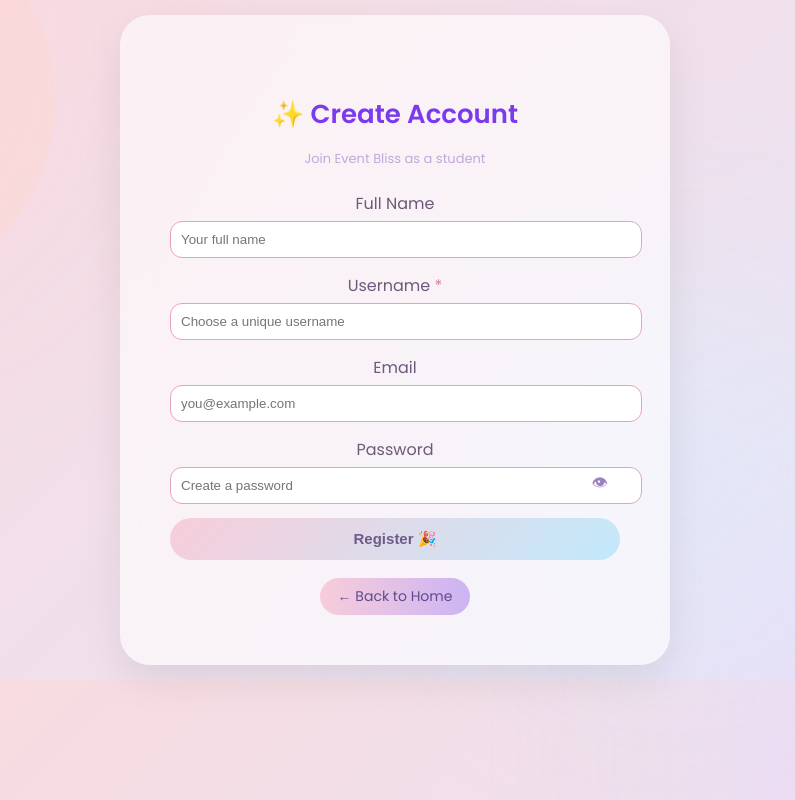
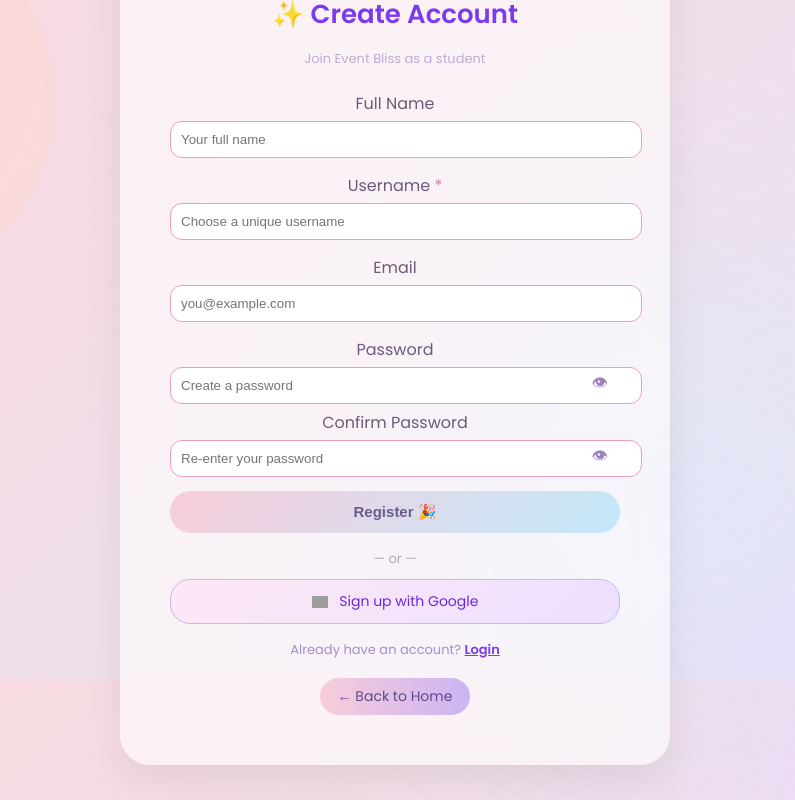
Before and after one commit to Rushithaborra/event_bliss, a Flask app: page /register in a window 1280 px wide. Shown: the whole page, without its empty margins (245-1040 px from the left). Run offline with Flask 3, Linux system fonts and the light colour scheme; grey boxes are pictures that could not be loaded.

Commit message:
Added new user registeration

```diff
--- a/app.py
+++ b/app.py
@@ -395,13 +395,17 @@
 @app.route("/register", methods=["GET", "POST"])
 def register():
     if request.method == "POST":
-        name     = request.form["name"]
-        username = request.form["username"].strip()
-        email    = request.form["email"]
-        password = request.form["password"]
+        name             = request.form["name"]
+        username         = request.form["username"].strip()
+        email            = request.form["email"]
+        password         = request.form["password"]
+        confirm_password = request.form.get("confirm_password", "")
 
         if not name or not username or not email or not password:
             abort(400)
+
+        if password != confirm_password:
+            return render_template("register.html", error="Passwords do not match.")
 
         pw_error = validate_password(password)
         if pw_error:
--- a/templates/errors/400.html
+++ b/templates/errors/400.html
@@ -2,7 +2,8 @@
 <html>
 <head>
     <title>400 - Bad Request</title>
-    <link rel="stylesheet" href="/static/error.css">
+    <meta name="viewport" content="width=device-width, initial-scale=1">
+<link rel="stylesheet" href="/static/error.css">
 </head>
 
 <body>
--- a/templates/errors/401.html
+++ b/templates/errors/401.html
@@ -2,6 +2,7 @@
 <html>
 <head>
 <title>401 - Unauthorized</title>
+<meta name="viewport" content="width=device-width, initial-scale=1">
 <link rel="stylesheet" href="/static/error.css">
 </head>
 
--- a/templates/errors/403.html
+++ b/templates/errors/403.html
@@ -2,6 +2,7 @@
 <html>
 <head>
 <title>403 - Forbidden</title>
+<meta name="viewport" content="width=device-width, initial-scale=1">
 <link rel="stylesheet" href="/static/error.css">
 </head>
 
--- a/templates/errors/404.html
+++ b/templates/errors/404.html
@@ -2,6 +2,7 @@
 <html>
 <head>
 <title>404 - Page Not Found</title>
+<meta name="viewport" content="width=device-width, initial-scale=1">
 <link rel="stylesheet" href="/static/error.css">
 </head>
 
--- a/templates/errors/409.html
+++ b/templates/errors/409.html
@@ -2,6 +2,7 @@
 <html>
 <head>
 <title>409 - Conflict</title>
+<meta name="viewport" content="width=device-width, initial-scale=1">
 <link rel="stylesheet" href="/static/error.css">
 </head>
 
--- a/templates/errors/500.html
+++ b/templates/errors/500.html
@@ -2,6 +2,7 @@
 <html>
 <head>
 <title>500 - Server Error</title>
+<meta name="viewport" content="width=device-width, initial-scale=1">
 <link rel="stylesheet" href="/static/error.css">
 </head>
 
--- a/templates/register.html
+++ b/templates/register.html
@@ -37,11 +37,12 @@
             <input type="text" name="username" placeholder="Choose a unique username" required autocomplete="off">
 
             <label>Email</label>
-            <input type="email" name="email" placeholder="you@example.com" required autocomplete="off">
+            <input type="email" id="email-reg" name="email" placeholder="you@example.com" required autocomplete="off" oninput="checkEmail()">
+            <div id="email-feedback" style="font-size:11.5px; margin:-8px 0 14px 2px; display:none;"></div>
 
             <label>Password</label>
             <div style="position:relative; margin-bottom:6px;">
-                <input type="password" id="pw-reg" name="password" placeholder="Create a password" required autocomplete="new-password" style="padding-right:42px; margin-bottom:0; width:calc(100% - 32px);" oninput="checkRules('pw-reg','rules-reg')">
+                <input type="password" id="pw-reg" name="password" placeholder="Create a password" required autocomplete="new-password" style="padding-right:42px; margin-bottom:0; width:calc(100% - 32px);" oninput="checkRules('pw-reg','rules-reg'); checkMatch();">
                 <button type="button" onclick="togglePw('pw-reg',this)" tabindex="-1" style="position:absolute;right:12px;top:50%;transform:translateY(-50%);background:none;border:none;cursor:pointer;color:#9d82c0;font-size:16px;line-height:1;padding:0;">👁</button>
             </div>
             <div id="rules-reg" style="font-size:11.5px; margin:0 0 14px 2px; line-height:2; display:none;">
@@ -52,8 +53,36 @@
                 <span data-rule="spec"  style="color:#bbb;">✗ Special (!@#…)</span>
             </div>
 
+            <label>Confirm Password</label>
+            <div style="position:relative; margin-bottom:6px;">
+                <input type="password" id="pw-reg-confirm" name="confirm_password" placeholder="Re-enter your password" required autocomplete="new-password" style="padding-right:42px; margin-bottom:0; width:calc(100% - 32px);" oninput="checkMatch()">
+                <button type="button" onclick="togglePw('pw-reg-confirm',this)" tabindex="-1" style="position:absolute;right:12px;top:50%;transform:translateY(-50%);background:none;border:none;cursor:pointer;color:#9d82c0;font-size:16px;line-height:1;padding:0;">👁</button>
+            </div>
+            <div id="match-feedback" style="font-size:11.5px; margin:0 0 14px 2px; display:none;"></div>
+
             <button type="submit" class="primary-btn" style="width:100%; margin-top:8px;">Register 🎉</button>
         </form>
+
+        <div style="text-align:center; margin:16px 0 10px; opacity:0.5; font-size:13px;">— or —</div>
+
+        <a href="/google_login" style="
+            display:block; text-align:center; padding:11px 16px;
+            border-radius:20px;
+            background:linear-gradient(135deg,#fde8f5,#ede0ff);
+            color:#6d28d9; font-size:14px; font-weight:500;
+            text-decoration:none;
+            border:1.5px solid #cbb4f4;
+            transition:0.3s ease;
+        " onmouseover="this.style.boxShadow='0 4px 14px rgba(203,180,244,0.5)'"
+           onmouseout="this.style.boxShadow='none'">
+            <img src="https://www.gstatic.com/firebasejs/ui/2.0.0/images/auth/google.svg"
+                 width="16" style="vertical-align:middle; margin-right:8px;">
+            Sign up with Google
+        </a>
+
+        <div style="text-align:center; margin-top:16px; font-size:13px; color:#a78bca;">
+            Already have an account? <a href="/student_login" style="color:#7c3aed; font-weight:600;">Login</a>
+        </div>
 
         <div style="text-align:center; margin-top:18px;">
             <a href="/" class="btn-back">← Back to Home</a>
@@ -88,11 +117,57 @@
     const v = document.getElementById(inputId).value;
     return Object.values(PW_CHECKS).every(fn => fn(v));
 }
+const EMAIL_RE = /^[^\s@]+@[^\s@]+\.[^\s@]+$/;
+function checkEmail() {
+    const v = document.getElementById('email-reg').value;
+    const box = document.getElementById('email-feedback');
+    if (!v.length) { box.style.display = 'none'; return; }
+    box.style.display = 'block';
+    if (EMAIL_RE.test(v)) {
+        box.textContent = '✓ Looks good';
+        box.style.color = '#7c3aed';
+    } else {
+        box.textContent = '✗ Enter a valid email address';
+        box.style.color = '#e07aad';
+    }
+}
+function emailValid() {
+    return EMAIL_RE.test(document.getElementById('email-reg').value);
+}
+function checkMatch() {
+    const pw = document.getElementById('pw-reg').value;
+    const confirm = document.getElementById('pw-reg-confirm').value;
+    const box = document.getElementById('match-feedback');
+    if (!confirm.length) { box.style.display = 'none'; return; }
+    box.style.display = 'block';
+    if (pw === confirm) {
+        box.textContent = '✓ Passwords match';
+        box.style.color = '#7c3aed';
+    } else {
+        box.textContent = '✗ Passwords do not match';
+        box.style.color = '#e07aad';
+    }
+}
+function passwordsMatch() {
+    return document.getElementById('pw-reg').value === document.getElementById('pw-reg-confirm').value;
+}
 document.querySelector('form').addEventListener('submit', function(e) {
+    if (!emailValid()) {
+        e.preventDefault();
+        checkEmail();
+        document.getElementById('email-reg').focus();
+        return;
+    }
     if (!pwValid('pw-reg')) {
         e.preventDefault();
         document.getElementById('rules-reg').style.display = 'block';
         document.getElementById('pw-reg').focus();
+        return;
+    }
+    if (!passwordsMatch()) {
+        e.preventDefault();
+        checkMatch();
+        document.getElementById('pw-reg-confirm').focus();
     }
 });
 </script>
--- a/templates/student_login.html
+++ b/templates/student_login.html
@@ -69,6 +69,10 @@
             Continue with Google
         </a>
 
+        <div style="text-align:center; margin-top:16px; font-size:13px; color:#a78bca;">
+            New to Event Bliss? <a href="/register" style="color:#7c3aed; font-weight:600;">Create an account</a>
+        </div>
+
         <div style="text-align:center; margin-top:18px;">
             <a href="/" class="btn-back">← Back to Home</a>
         </div>
```
Also changed, not shown: static/error.css (+13 -0 lines).
